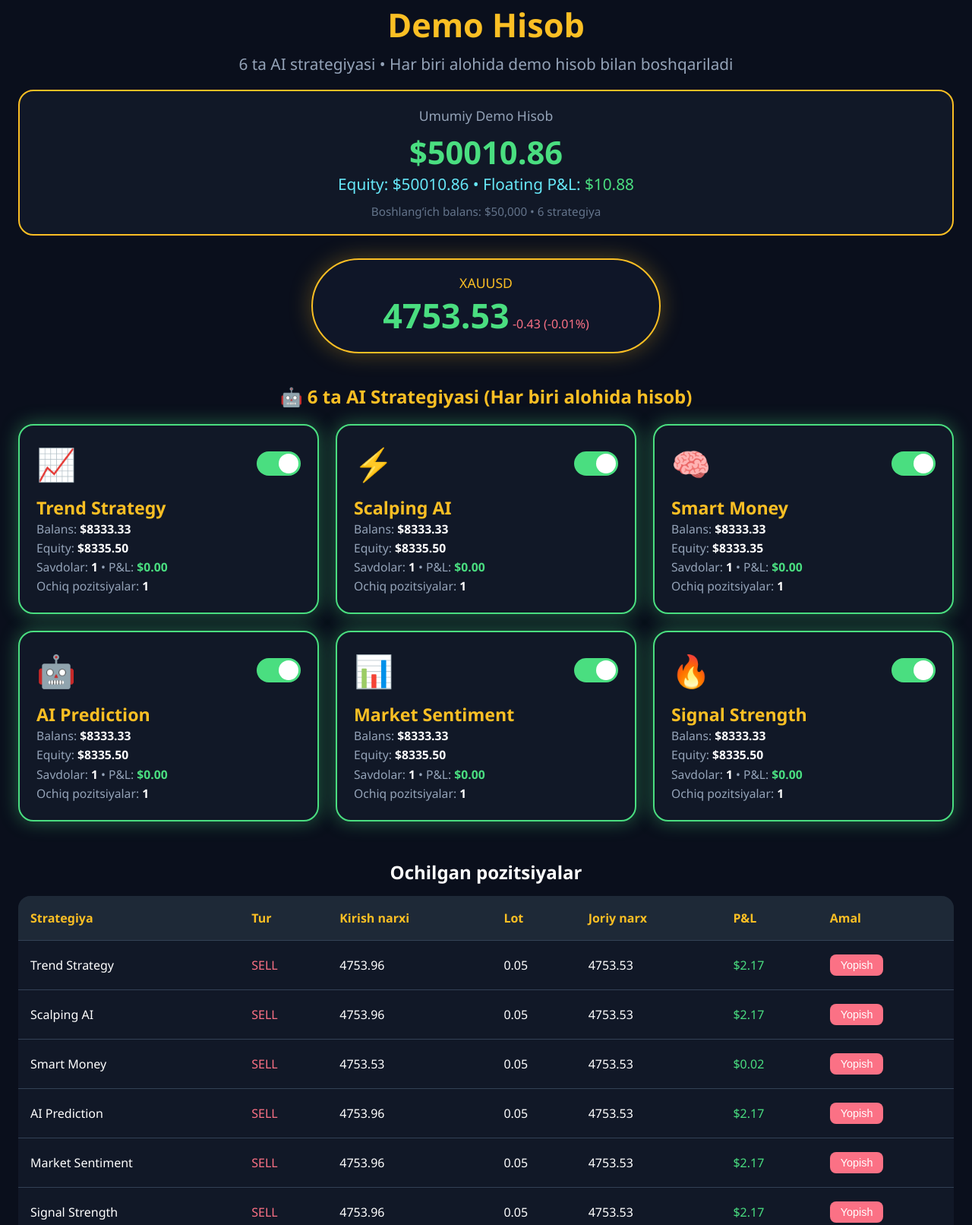
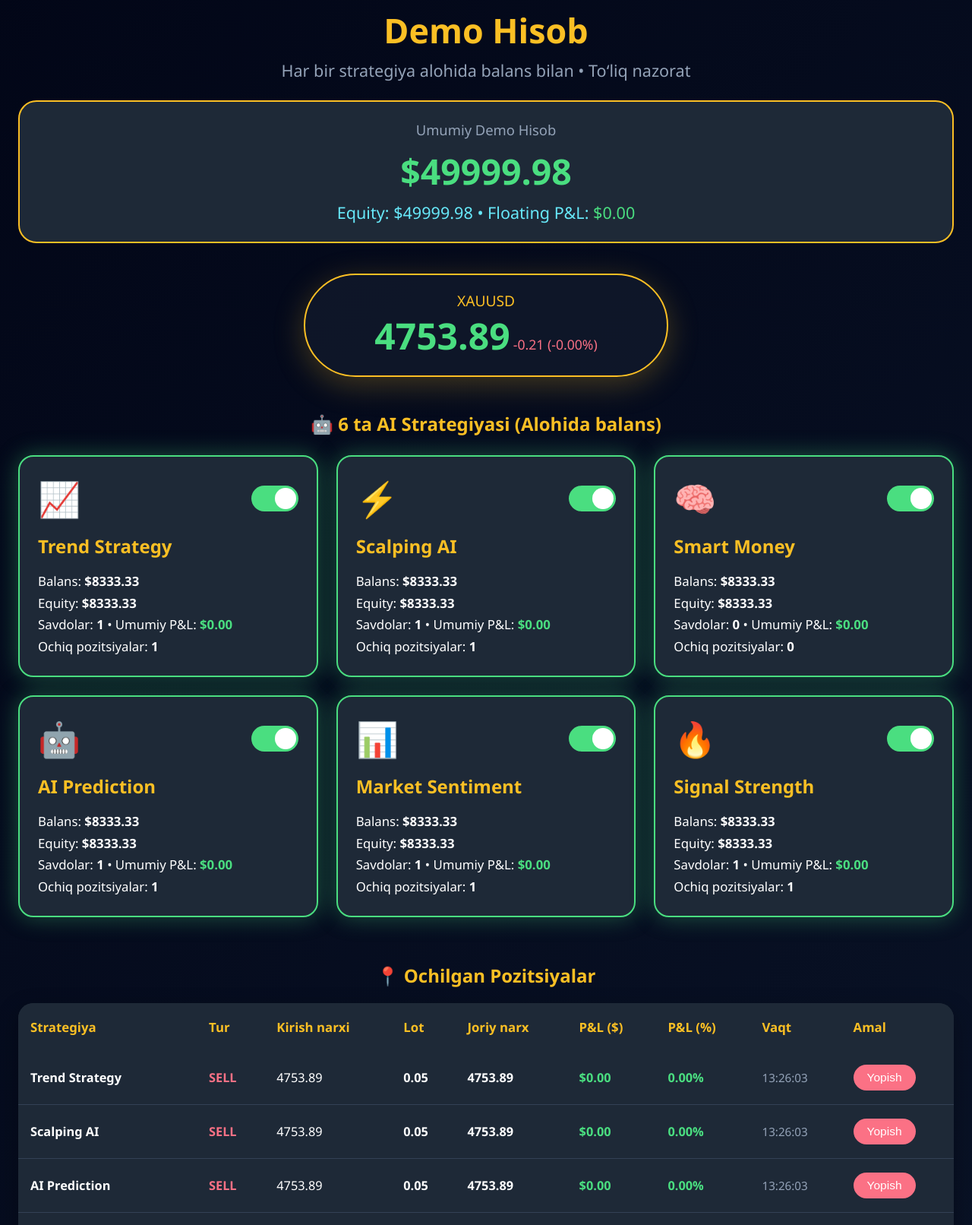
Before and after one commit to asiljorayev59-lgtm/websayt1, a website: page public/demo.html in a window 1280 px wide. Shown: the part 106-1718 px from the top of the page at 76% size. Drawn offline with Linux system fonts and the light colour scheme.

Commit message:
Update demo.html

```diff
--- a/public/demo.html
+++ b/public/demo.html
@@ -8,11 +8,14 @@
     :root {
         --gold: #fbbf24;
         --green: #4ade80;
+        --red: #fb7185;
         --cyan: #67e8f9;
+        --dark: #0f172a;
+        --card: #1e2937;
     }
     * { margin:0; padding:0; box-sizing:border-box; }
     body {
-        background: #0a0f1c;
+        background: linear-gradient(135deg, #020617 0%, #0a1428 100%);
         color: white;
         font-family: 'Segoe UI', system-ui, sans-serif;
         min-height: 100vh;
@@ -20,14 +23,14 @@
     .header {
         background: rgba(15,23,42,0.98);
         backdrop-filter: blur(16px);
-        padding: 16px 24px;
+        padding: 18px 24px;
         display: flex;
         align-items: center;
         justify-content: space-between;
         position: sticky; top: 0; z-index: 1000;
         border-bottom: 1px solid rgba(251,191,36,0.3);
     }
-    .logo { font-size: 2.1em; font-weight: 900; color: var(--gold); letter-spacing: -1px; }
+    .logo { font-size: 2.2em; font-weight: 900; color: var(--gold); }
     .nav a {
         color: #cbd5e1;
         text-decoration: none;
@@ -36,103 +39,122 @@
         font-size: 1.05em;
         transition: all 0.3s;
     }
-    .nav a:hover, .nav a.active {
-        background: rgba(251,191,36,0.25);
-        color: var(--gold);
-    }
+    .nav a:hover, .nav a.active { background: rgba(251,191,36,0.25); color: var(--gold); }
 
     .main { padding: 30px 24px 100px; }
-    h1 { text-align: center; font-size: 2.7em; color: var(--gold); margin-bottom: 8px; }
-    .subtitle { text-align: center; color: #94a3b8; font-size: 1.3em; margin-bottom: 20px; }
 
+    h1 { text-align: center; font-size: 2.8em; color: var(--gold); margin-bottom: 8px; }
+    .subtitle { text-align: center; color: #94a3b8; font-size: 1.35em; margin-bottom: 25px; }
+
+    /* Umumiy hisob */
     .account-box {
-        background: #111827;
+        background: var(--card);
         border: 2px solid var(--gold);
-        border-radius: 20px;
-        padding: 20px;
-        margin-bottom: 30px;
+        border-radius: 24px;
+        padding: 24px;
+        margin-bottom: 40px;
         text-align: center;
     }
-    .balance { font-size: 2.6em; font-weight: 800; color: var(--green); }
-    .equity { font-size: 1.3em; color: var(--cyan); }
+    .balance { font-size: 2.9em; font-weight: 800; color: var(--green); }
+    .equity { font-size: 1.35em; color: var(--cyan); margin-top: 8px; }
 
+    /* Narx ticker */
     .price-ticker {
         background: rgba(15,23,42,0.95);
         border: 2px solid var(--gold);
         border-radius: 9999px;
-        padding: 18px 32px;
-        margin: 0 auto 40px;
-        max-width: 460px;
+        padding: 20px 40px;
+        margin: 0 auto 45px;
+        max-width: 480px;
         text-align: center;
-        box-shadow: 0 0 30px rgba(251,191,36,0.3);
+        box-shadow: 0 10px 40px rgba(251,191,36,0.25);
     }
-    .price-ticker span:first-child { font-size: 1.1em; color: var(--gold); }
-    #livePrice { font-size: 2.8em; font-weight: 900; }
+    #livePrice { font-size: 3em; font-weight: 900; color: var(--green); }
 
+    /* Strategiya kartalari */
     .strategies {
         display: grid;
-        grid-template-columns: repeat(auto-fit, minmax(320px, 1fr));
-        gap: 22px;
-        margin-bottom: 50px;
+        grid-template-columns: repeat(auto-fit, minmax(340px, 1fr));
+        gap: 24px;
+        margin-bottom: 60px;
     }
     .strat-card {
-        background: #111827;
+        background: var(--card);
         border-radius: 20px;
-        padding: 22px;
+        padding: 24px;
         border: 2px solid #334155;
         transition: all 0.4s;
-        position: relative;
     }
     .strat-card.active {
         border-color: var(--green);
-        box-shadow: 0 0 25px rgba(74,222,128,0.4);
+        box-shadow: 0 0 30px rgba(74,222,128,0.35);
     }
     .strat-header {
         display: flex;
         justify-content: space-between;
         align-items: center;
-        margin-bottom: 14px;
+        margin-bottom: 16px;
     }
-    .strat-name { font-size: 1.45em; font-weight: 700; color: var(--gold); }
+    .strat-name { font-size: 1.5em; font-weight: 700; color: var(--gold); }
     .toggle {
-        width: 58px; height: 32px; background: #334155;
+        width: 62px; height: 34px; background: #475569;
         border-radius: 9999px; position: relative; cursor: pointer;
     }
-    .toggle.active { background: #4ade80; }
+    .toggle.active { background: var(--green); }
     .toggle::after {
-        content: ''; position: absolute; width: 26px; height: 26px;
+        content: ''; position: absolute; width: 28px; height: 28px;
         background: white; border-radius: 50%; top: 3px; left: 3px;
-        transition: 0.3s;
+        transition: 0.4s;
     }
-    .toggle.active::after { left: 29px; }
+    .toggle.active::after { left: 31px; }
 
-    .mini-info { font-size: 0.98em; color: #94a3b8; line-height: 1.6; }
-    .mini-info strong { color: white; }
-
+    /* Jadval dizayni — YAXSHILANGAN */
     table {
         width: 100%;
         border-collapse: collapse;
-        background: #111827;
-        border-radius: 16px;
+        background: var(--card);
+        border-radius: 20px;
         overflow: hidden;
-        margin-bottom: 60px;
-    }
-    th, td {
-        padding: 18px 16px;
-        text-align: left;
-        border-bottom: 1px solid #334155;
+        box-shadow: 0 10px 30px rgba(0,0,0,0.3);
+        margin-bottom: 70px;
     }
     th {
         background: #1e2937;
         color: var(--gold);
+        padding: 20px 16px;
+        text-align: left;
         font-weight: 600;
+        font-size: 1.05em;
     }
-    .profit { color: #4ade80; }
-    .loss { color: #fb7185; }
+    td {
+        padding: 18px 16px;
+        border-bottom: 1px solid #334155;
+        font-size: 1.02em;
+    }
+    tr:hover {
+        background: rgba(251,191,36,0.08);
+    }
+    .profit { color: var(--green); font-weight: 600; }
+    .loss { color: var(--red); font-weight: 600; }
+
+    .action-btn {
+        background: var(--red);
+        color: white;
+        border: none;
+        padding: 8px 18px;
+        border-radius: 9999px;
+        font-size: 0.95em;
+        cursor: pointer;
+        transition: 0.3s;
+    }
+    .action-btn:hover {
+        background: #e11d48;
+        transform: scale(1.05);
+    }
 
     .footer {
         text-align: center;
-        padding: 40px 20px;
+        padding: 50px 20px;
         color: #64748b;
         font-size: 1.05em;
     }
@@ -151,29 +173,26 @@
 
 <div class="main">
     <h1>Demo Hisob</h1>
-    <p class="subtitle">6 ta AI strategiyasi • Har biri alohida demo hisob bilan boshqariladi</p>
+    <p class="subtitle">Har bir strategiya alohida balans bilan • To‘liq nazorat</p>
 
     <!-- Umumiy hisob -->
     <div class="account-box">
-        <div style="font-size:1.1em;color:#94a3b8;margin-bottom:8px;">Umumiy Demo Hisob</div>
+        <div style="font-size:1.15em; color:#94a3b8; margin-bottom:10px;">Umumiy Demo Hisob</div>
         <div id="totalBalance" class="balance">$50,000.00</div>
         <div id="totalEquity" class="equity">Equity: $48,733.04 • Floating P&L: <span id="totalFloat" style="color:#fb7185;">-$1,266.96</span></div>
-        <div style="margin-top:12px;font-size:0.95em;color:#64748b;">
-            Boshlang‘ich balans: $50,000 • 6 strategiya
-        </div>
     </div>
 
     <!-- Narx -->
     <div class="price-ticker">
-        <span>XAUUSD</span><br>
-        <span id="livePrice" style="color:#4ade80;">4754.24</span>
-        <span id="priceChange" style="color:#4ade80;">+0.85 (+0.02%)</span>
+        <span style="color:var(--gold); font-size:1.2em;">XAUUSD</span><br>
+        <span id="livePrice">4754.24</span>
+        <span id="priceChange" style="color:#4ade80; font-size:1.1em;">+0.85 (+0.02%)</span>
     </div>
 
-    <h2 style="text-align:center;margin:30px 0 20px;color:var(--gold);">🤖 6 ta AI Strategiyasi (Har biri alohida hisob)</h2>
+    <h2 style="text-align:center; margin:40px 0 25px; color:var(--gold);">🤖 6 ta AI Strategiyasi (Alohida balans)</h2>
     <div class="strategies" id="strategiesContainer"></div>
 
-    <h2 style="margin:40px 0 15px;text-align:center;">Ochilgan pozitsiyalar</h2>
+    <h2 style="margin:50px 0 20px; text-align:center; color:var(--gold);">📍 Ochilgan Pozitsiyalar</h2>
     <table id="positionsTable">
         <thead>
             <tr>
@@ -182,14 +201,16 @@
                 <th>Kirish narxi</th>
                 <th>Lot</th>
                 <th>Joriy narx</th>
-                <th>P&L</th>
+                <th>P&L ($)</th>
+                <th>P&L (%)</th>
+                <th>Vaqt</th>
                 <th>Amal</th>
             </tr>
         </thead>
         <tbody id="positionsBody"></tbody>
     </table>
 
-    <h2 style="margin:50px 0 15px;text-align:center;">Savdo Tarixi (Yopilgan bitimlar)</h2>
+    <h2 style="margin:60px 0 20px; text-align:center; color:var(--gold);">📜 Savdo Tarixi (Yopilgan bitimlar)</h2>
     <table id="historyTable">
         <thead>
             <tr>
@@ -198,26 +219,27 @@
                 <th>Kirish</th>
                 <th>Chiqish</th>
                 <th>Lot</th>
-                <th>P&L</th>
+                <th>P&L ($)</th>
+                <th>P&L (%)</th>
                 <th>Vaqt</th>
             </tr>
         </thead>
         <tbody id="historyBody"></tbody>
     </table>
 
-    <div style="text-align:center;margin-top:40px;">
-        <button onclick="resetAllDemo()" style="background:#fb7185;color:white;border:none;padding:16px 36px;border-radius:9999px;font-size:1.1em;cursor:pointer;">Butun hisobni qayta tiklash</button>
-        <button onclick="startAllAI()" style="background:#4ade80;color:#111827;border:none;padding:16px 36px;border-radius:9999px;font-size:1.1em;margin-left:15px;cursor:pointer;">Barcha AI ni ishga tushirish</button>
-        <button onclick="stopAllAI()" style="background:#64748b;color:white;border:none;padding:16px 36px;border-radius:9999px;font-size:1.1em;margin-left:15px;cursor:pointer;">Barcha AI ni to‘xtatish</button>
+    <div style="text-align:center; margin-top:50px;">
+        <button onclick="resetAllDemo()" style="background:#fb7185; color:white; border:none; padding:16px 40px; border-radius:9999px; font-size:1.1em; cursor:pointer;">Hisobni to‘liq qayta tiklash</button>
+        <button onclick="startAllAI()" style="background:#4ade80; color:#111827; border:none; padding:16px 40px; border-radius:9999px; font-size:1.1em; margin-left:15px; cursor:pointer;">Barcha AI ni yoqish</button>
+        <button onclick="stopAllAI()" style="background:#64748b; color:white; border:none; padding:16px 40px; border-radius:9999px; font-size:1.1em; margin-left:15px; cursor:pointer;">Barcha AI ni o‘chirish</button>
     </div>
 </div>
 
 <div class="footer">
-    © 2026 GOLD AI PRO • Har bir strategiya alohida demo hisob bilan ishlaydi • Ma'lumotlar brauzer xotirasida saqlanadi
+    © 2026 GOLD AI PRO • Har bir strategiya alohida boshqariladi • Ma'lumotlar brauzer xotirasida saqlanadi
 </div>
 
 <script>
-// ====================== ASOSIY MA'LUMOTLAR ======================
+// ====================== MA'LUMOTLAR ======================
 let price = 4754.24;
 let lastPrices = [price, price, price];
 
@@ -234,8 +256,7 @@ let closedTrades = [];
 
 // ====================== LOCALSTORAGE ======================
 function saveToLocalStorage() {
-    const data = { strategies, closedTrades };
-    localStorage.setItem('goldAIProDemo', JSON.stringify(data));
+    localStorage.setItem('goldAIProDemo', JSON.stringify({strategies, closedTrades}));
 }
 
 function loadFromLocalStorage() {
@@ -243,12 +264,12 @@ function loadFromLocalStorage() {
     if (saved) {
         const data = JSON.parse(saved);
         strategies = data.strategies || strategies;
-        closedTrades = data.closedTrades || [];
+        closedTrades = data.closedTrades || closedTrades;
     }
 }
 
-// ====================== HISOBLARNI HISOBLASH ======================
-function calculateStrategyFloating(strat) {
+// ====================== HISOB HISOBLASH ======================
+function calculateFloating(strat) {
     let total = 0;
     strat.positions.forEach(pos => {
         const diff = pos.type === 'buy' ? (price - pos.entry) : (pos.entry - price);
@@ -261,15 +282,15 @@ function updateTotal() {
     let totalEquity = 0;
     let totalFloat = 0;
     strategies.forEach(strat => {
-        const float = calculateStrategyFloating(strat);
+        const float = calculateFloating(strat);
         totalEquity += strat.balance + float;
         totalFloat += float;
     });
 
     document.getElementById("totalBalance").textContent = '$' + totalEquity.toFixed(2);
     document.getElementById("totalEquity").innerHTML = `
-        Equity: <span style="color:#67e8f9">$${totalEquity.toFixed(2)}</span> •
-        Floating P&L: <span id="totalFloat" style="color:${totalFloat>=0?'#4ade80':'#fb7185'}">$${totalFloat.toFixed(2)}</span>
+        Equity: <span style="color:var(--cyan)">$${totalEquity.toFixed(2)}</span> •
+        Floating P&L: <span style="color:${totalFloat >= 0 ? 'var(--green)' : 'var(--red)'}">$${totalFloat.toFixed(2)}</span>
     `;
 }
 
@@ -278,21 +299,21 @@ function renderStrategies() {
     const container = document.getElementById("strategiesContainer");
     container.innerHTML = '';
     strategies.forEach((strat, index) => {
-        const float = calculateStrategyFloating(strat);
-        const equity = strat.balance + float;
+        const float = calculateFloating(strat);
+        const equity = (strat.balance + float).toFixed(2);
 
         const card = document.createElement('div');
         card.className = `strat-card ${strat.active ? 'active' : ''}`;
         card.innerHTML = `
             <div class="strat-header">
-                <span style="font-size:2.6em;">${strat.icon}</span>
+                <span style="font-size:2.8em;">${strat.icon}</span>
                 <div class="toggle ${strat.active ? 'active' : ''}" onclick="toggleStrategy(${index}); event.stopImmediatePropagation();"></div>
             </div>
             <div class="strat-name">${strat.name}</div>
-            <div class="mini-info">
+            <div style="margin-top:16px; font-size:1.05em; line-height:1.7;">
                 Balans: <strong>$${strat.balance.toFixed(2)}</strong><br>
-                Equity: <strong>$${equity.toFixed(2)}</strong><br>
-                Savdolar: <strong>${strat.trades}</strong> • P&L: <strong style="color:${strat.pnl>=0?'#4ade80':'#fb7185'}">$${strat.pnl.toFixed(2)}</strong><br>
+                Equity: <strong>$${equity}</strong><br>
+                Savdolar: <strong>${strat.trades}</strong> • Umumiy P&L: <strong style="color:${strat.pnl >= 0 ? 'var(--green)' : 'var(--red)'}">$${strat.pnl.toFixed(2)}</strong><br>
                 Ochiq pozitsiyalar: <strong>${strat.positions.length}</strong>
             </div>
         `;
@@ -306,10 +327,10 @@ function toggleStrategy(index) {
     saveToLocalStorage();
 }
 
-// ====================== POZITSIYA OCHISH ======================
+// ====================== POZITSIYALAR ======================
 function openPosition(index, type) {
     const strat = strategies[index];
-    if (!strat.active) return;
+    if (!strat.active || strat.positions.length > 1) return; // har bir strategiyada faqat 1 ta ochiq pozitsiya
 
     const lot = 0.05;
     const entry = parseFloat(price.toFixed(2));
@@ -319,36 +340,35 @@ function openPosition(index, type) {
         type: type,
         entry: entry,
         lot: lot,
-        openTime: new Date().toLocaleString('uz-UZ')
+        openTime: new Date().toLocaleString('uz-UZ', {hour:'2-digit', minute:'2-digit', second:'2-digit'})
     });
     strat.trades++;
     saveToLocalStorage();
     renderAll();
 }
 
-// ====================== POZITSIYA YOPISH ======================
 function closePosition(posId) {
-    for (let i = 0; i < strategies.length; i++) {
-        const posIndex = strategies[i].positions.findIndex(p => p.id === posId);
-        if (posIndex !== -1) {
-            const pos = strategies[i].positions[posIndex];
+    for (let strat of strategies) {
+        const idx = strat.positions.findIndex(p => p.id === posId);
+        if (idx !== -1) {
+            const pos = strat.positions[idx];
             const diff = pos.type === 'buy' ? (price - pos.entry) : (pos.entry - price);
             const pnl = diff * pos.lot * 100;
 
-            strategies[i].balance += pnl;
-            strategies[i].pnl += pnl;
+            strat.balance += pnl;
+            strat.pnl += pnl;
 
             closedTrades.unshift({
-                strategy: strategies[i].name,
+                strategy: strat.name,
                 type: pos.type,
                 entry: pos.entry,
-                exit: price,
+                exit: price.toFixed(2),
                 lot: pos.lot,
                 pnl: pnl,
                 time: new Date().toLocaleString('uz-UZ')
             });
 
-            strategies[i].positions.splice(posIndex, 1);
+            strat.positions.splice(idx, 1);
             saveToLocalStorage();
             renderAll();
             return;
@@ -356,7 +376,7 @@ function closePosition(posId) {
     }
 }
 
-// ====================== BARCHA JADVAL VA KARTALarni YANGILASH ======================
+// ====================== JADVAL RENDER ======================
 function renderPositions() {
     const tbody = document.getElementById("positionsBody");
     tbody.innerHTML = '';
@@ -365,16 +385,19 @@ function renderPositions() {
         strat.positions.forEach(pos => {
             const diff = pos.type === 'buy' ? (price - pos.entry) : (pos.entry - price);
             const pnl = diff * pos.lot * 100;
+            const pnlPercent = ((pnl / (pos.lot * 100 * pos.entry)) * 100).toFixed(2);
 
             const row = document.createElement('tr');
             row.innerHTML = `
-                <td>${strat.name}</td>
-                <td style="color:${pos.type==='buy'?'#4ade80':'#fb7185'}">${pos.type.toUpperCase()}</td>
+                <td><strong>${strat.name}</strong></td>
+                <td style="color:${pos.type==='buy' ? 'var(--green)' : 'var(--red)'}"><strong>${pos.type.toUpperCase()}</strong></td>
                 <td>${pos.entry}</td>
-                <td>${pos.lot}</td>
-                <td>${price.toFixed(2)}</td>
-                <td class="${pnl>=0?'profit':'loss'}">$${pnl.toFixed(2)}</td>
-                <td><button onclick="closePosition(${pos.id});" style="background:#fb7185;color:white;border:none;padding:6px 14px;border-radius:8px;font-size:0.9em;">Yopish</button></td>
+                <td><strong>${pos.lot}</strong></td>
+                <td><strong>${price.toFixed(2)}</strong></td>
+                <td class="${pnl >= 0 ? 'profit' : 'loss'}">$${pnl.toFixed(2)}</td>
+                <td class="${pnl >= 0 ? 'profit' : 'loss'}">${pnlPercent}%</td>
+                <td style="font-size:0.95em; color:#94a3b8;">${pos.openTime}</td>
+                <td><button class="action-btn" onclick="closePosition(${pos.id})">Yopish</button></td>
             `;
             tbody.appendChild(row);
         });
@@ -386,15 +409,18 @@ function renderHistory() {
     tbody.innerHTML = '';
 
     closedTrades.forEach(trade => {
+        const pnlPercent = ((trade.pnl / (trade.lot * 100 * trade.entry)) * 100).toFixed(2);
+
         const row = document.createElement('tr');
         row.innerHTML = `
-            <td>${trade.strategy}</td>
-            <td style="color:${trade.type==='buy'?'#4ade80':'#fb7185'}">${trade.type.toUpperCase()}</td>
+            <td><strong>${trade.strategy}</strong></td>
+            <td style="color:${trade.type==='buy' ? 'var(--green)' : 'var(--red)'}">${trade.type.toUpperCase()}</td>
             <td>${trade.entry}</td>
             <td>${trade.exit}</td>
-            <td>${trade.lot}</td>
-            <td class="${trade.pnl>=0?'profit':'loss'}">$${trade.pnl.toFixed(2)}</td>
-            <td style="font-size:0.9em;color:#94a3b8;">${trade.time}</td>
+            <td><strong>${trade.lot}</strong></td>
+            <td class="${trade.pnl >= 0 ? 'profit' : 'loss'}">$${trade.pnl.toFixed(2)}</td>
+            <td class="${trade.pnl >= 0 ? 'profit' : 'loss'}">${pnlPercent}%</td>
+            <td style="font-size:0.95em; color:#94a3b8;">${trade.time}</td>
         `;
         tbody.appendChild(row);
     });
@@ -407,42 +433,31 @@ function renderAll() {
     updateTotal();
 }
 
-// ====================== AVTOMATIK AI ======================
+// ====================== AVTOMATIK SAVDO ======================
 function runAIStrategies() {
     strategies.forEach((strat, index) => {
         if (!strat.active || strat.positions.length > 0) return;
-        if (Math.random() > 0.6) return;
+        if (Math.random() > 0.55) return;
 
         const trendUp = lastPrices[2] > lastPrices[0];
-        const shouldBuy = Math.random() > (trendUp ? 0.35 : 0.65);
-
+        const shouldBuy = Math.random() > (trendUp ? 0.4 : 0.7);
         openPosition(index, shouldBuy ? 'buy' : 'sell');
     });
 }
 
-// ====================== BOSHQA TUGMALAR ======================
-function startAllAI() {
-    strategies.forEach(s => s.active = true);
-    renderAll();
-    alert("✅ Barcha 6 ta strategiya ishga tushdi!");
-}
-
-function stopAllAI() {
-    strategies.forEach(s => s.active = false);
-    renderAll();
-    alert("⛔ Barcha strategiyalar to‘xtatildi.");
-}
+// ====================== BOSHQA FUNKSIYALAR ======================
+function startAllAI() { strategies.forEach(s => s.active = true); renderAll(); }
+function stopAllAI() { strategies.forEach(s => s.active = false); renderAll(); }
 
 function resetAllDemo() {
-    if (confirm("Butun demo hisobni (barcha strategiyalarni) qayta tiklashni xohlaysizmi?")) {
+    if (confirm("Butun demo hisobni qayta tiklashni xohlaysizmi? Barcha ma'lumotlar o‘chib ketadi.")) {
         localStorage.removeItem('goldAIProDemo');
         location.reload();
     }
 }
 
-// ====================== NARX SIMULYATSIYASI ======================
 function updateLivePrice() {
-    const change = (Math.random() * 2.8 - 1.3);
+    const change = (Math.random() * 3.2 - 1.5);
     price += change;
     lastPrices.shift();
     lastPrices.push(price);
@@ -451,7 +466,7 @@ function updateLivePrice() {
     const percent = (change / price * 100).toFixed(2);
     const el = document.getElementById("priceChange");
     el.textContent = `${change > 0 ? '+' : ''}${change.toFixed(2)} (${percent}%)`;
-    el.style.color = change > 0 ? '#4ade80' : '#fb7185';
+    el.style.color = change > 0 ? 'var(--green)' : 'var(--red)';
 }
 
 // ====================== ASOSIY LOOP ======================
@@ -459,7 +474,7 @@ setInterval(() => {
     updateLivePrice();
     renderAll();
     runAIStrategies();
-}, 2500);
+}, 2800);
 
 window.onload = () => {
     loadFromLocalStorage();
```
